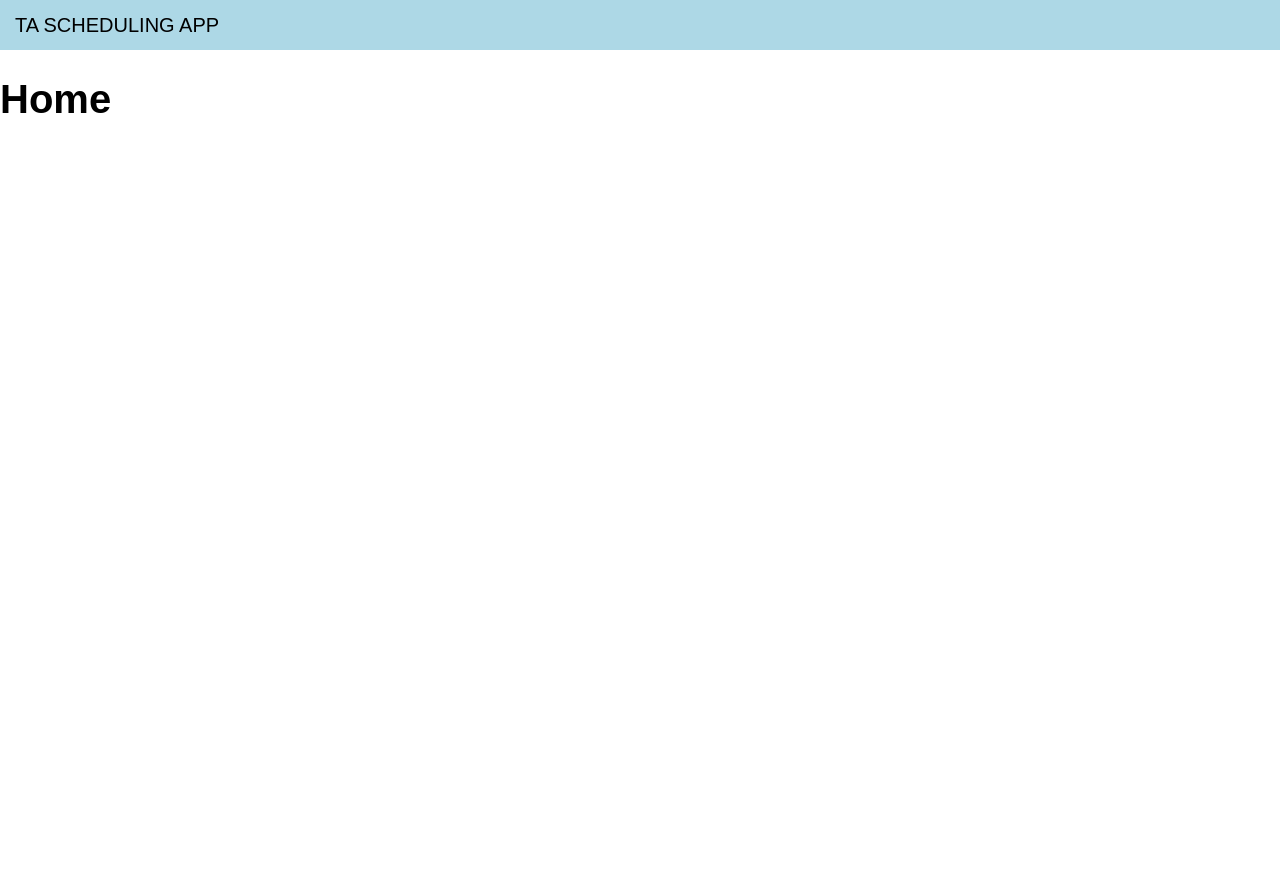
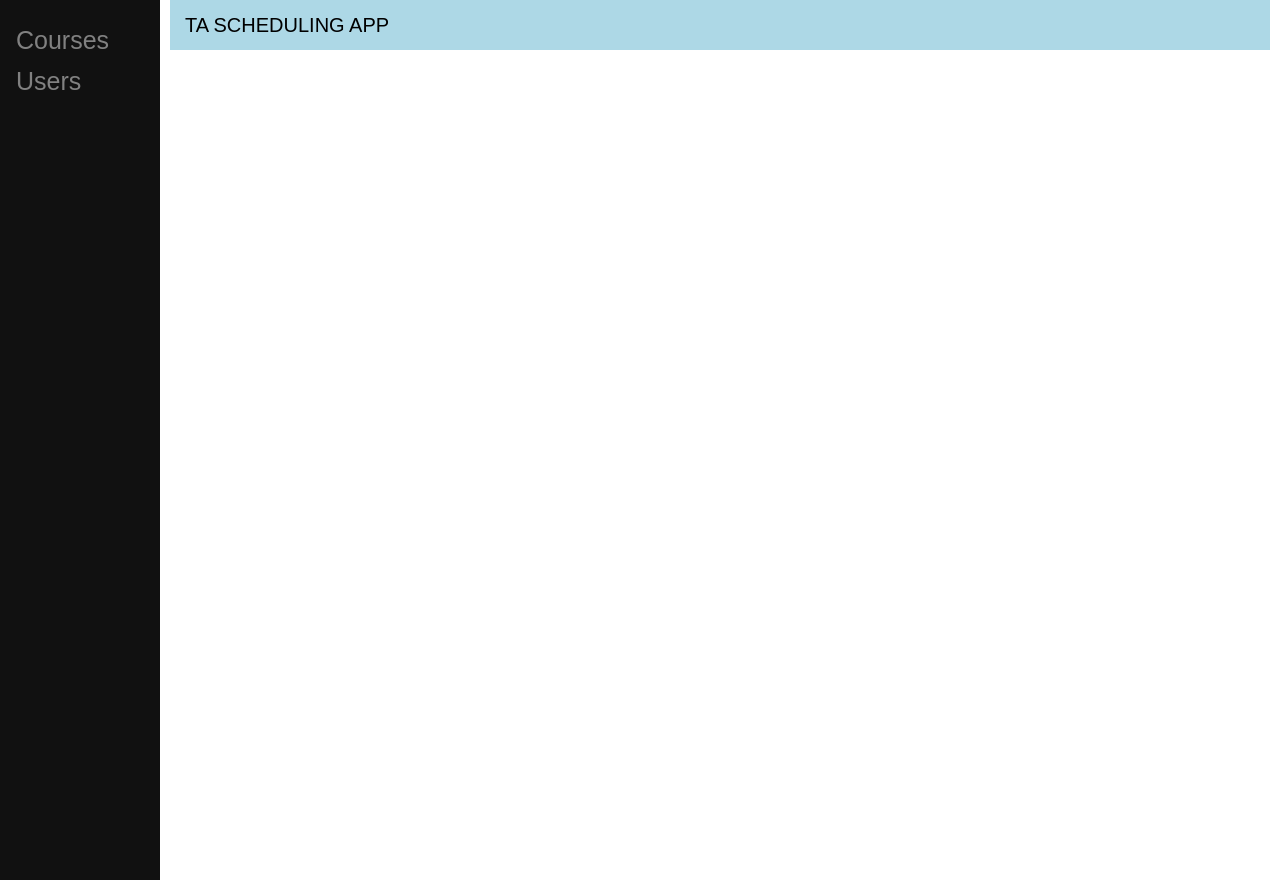
Before and after one commit to lovelac6/TA_Scheduler, a Django app: page /home/ in a window 1280 px wide. Run offline with Django 3.2, Linux system fonts and the light colour scheme.

Commit message:
created side navigation bar and added skeleton courses and user html pages

```diff
--- a/TA_Scheduler/static/css/main.css
+++ b/TA_Scheduler/static/css/main.css
@@ -37,3 +37,42 @@ body {
 	background-color: lightblue;
 	border: 1px gray solid;
 }
+
+/* The sidebar menu */
+.sidenav {
+  height: 100%; /* Full-height: remove this if you want "auto" height */
+  width: 160px; /* Set the width of the sidebar */
+  position: fixed; /* Fixed Sidebar (stay in place on scroll) */
+  z-index: 1; /* Stay on top */
+  top: 0; /* Stay at the top */
+  left: 0;
+  background-color: #111; /* Black */
+  overflow-x: hidden; /* Disable horizontal scroll */
+  padding-top: 20px;
+}
+
+/* The navigation menu links */
+.sidenav a {
+  padding: 6px 8px 6px 16px;
+  text-decoration: none;
+  font-size: 25px;
+  color: #818181;
+  display: block;
+}
+
+/* When you mouse over the navigation links, change their color */
+.sidenav a:hover {
+  color: #f1f1f1;
+}
+
+/* Style page content */
+.main {
+  margin-left: 160px; /* Same as the width of the sidebar */
+  padding: 0px 10px;
+}
+
+/* On smaller screens, where height is less than 450px, change the style of the sidebar (less padding and a smaller font size) */
+@media screen and (max-height: 450px) {
+  .sidenav {padding-top: 15px;}
+  .sidenav a {font-size: 18px;}
+}
--- a/TA_Scheduler/views.py
+++ b/TA_Scheduler/views.py
@@ -1,6 +1,7 @@
 from django.shortcuts import render, redirect
 from django.views import View
 from TA_Scheduler.models import User
+
 
 # Create your views here.
 class Login(View):
@@ -12,14 +13,26 @@ class Login(View):
         badPassword = False
         try:
             m = User.objects.get(username=request.POST['username'])
+            print(m)
             badPassword = (m.password != request.POST['password'])
         except:
             noSuchUser = True
         if noSuchUser | badPassword:
             return render(request, "login.html", {"message": "invalid login"})
         else:
-            return redirect("/home/") #Still Deciding on what will be post-login page
+            return redirect("/home/")  # Still Deciding on what will be post-login page
+
 
 class Home(View):
     def get(self, request):
         return render(request, "homeView.html", {})
+
+
+class Courses(View):
+    def get(self, request):
+        return render(request, "courses.html", {})
+
+
+class Users(View):
+    def get(self, request):
+        return render(request, "users.html", {})
--- a/djangoProject1/urls.py
+++ b/djangoProject1/urls.py
@@ -15,10 +15,12 @@ Including another URLconf
 """
 from django.contrib import admin
 from django.urls import path
-from TA_Scheduler.views import Login, Home
+from TA_Scheduler.views import Login, Home, Users, Courses
 
 urlpatterns = [
     path('admin/', admin.site.urls),
     path('', Login.as_view()),
-    path('home/', Home.as_view())
+    path('home/', Home.as_view()),
+    path('courses/', Courses.as_view()),
+    path('users/', Users.as_view())
 ]
--- a/templates/homeView.html
+++ b/templates/homeView.html
@@ -1,13 +1,18 @@
 <!DOCTYPE html>
 <html lang="en">
+
 <head>
     <meta charset="UTF-8">
     <title>Home</title>
 </head>
-{% extends "header.html" %}
-{% block content %}
-<body>
-<h1>Home</h1>
-</body>
-{% endblock %}
+<!-- Side navigation -->
+<div class="sidenav">
+  <a href="/courses/">Courses</a>
+  <a href="/users/">Users</a>
+</div>
+<div class="main">
+    {% extends "header.html" %}
+    {% block content %}
+	{% endblock %}
+</div>
 </html>
```
Also changed, not shown: templates/users.html (added, +9 -0 lines), db.sqlite3.
